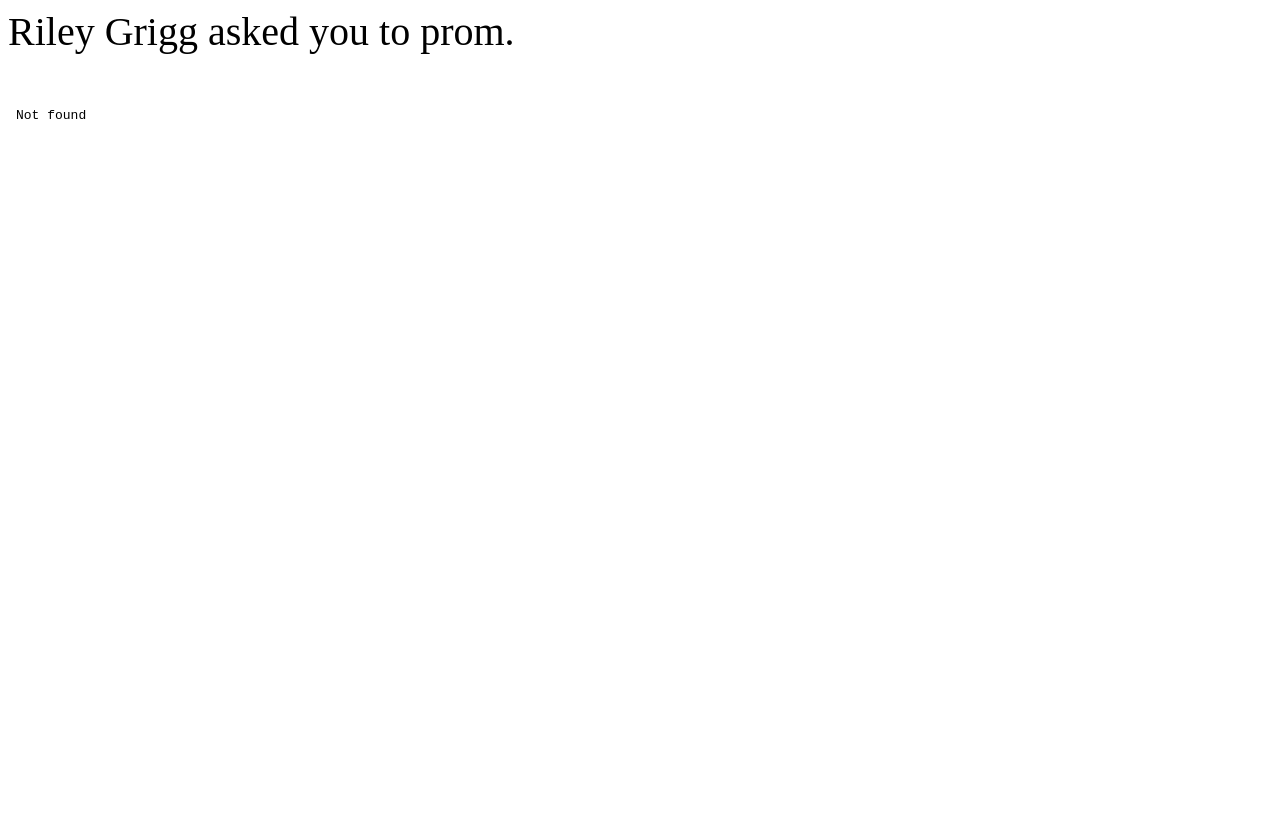
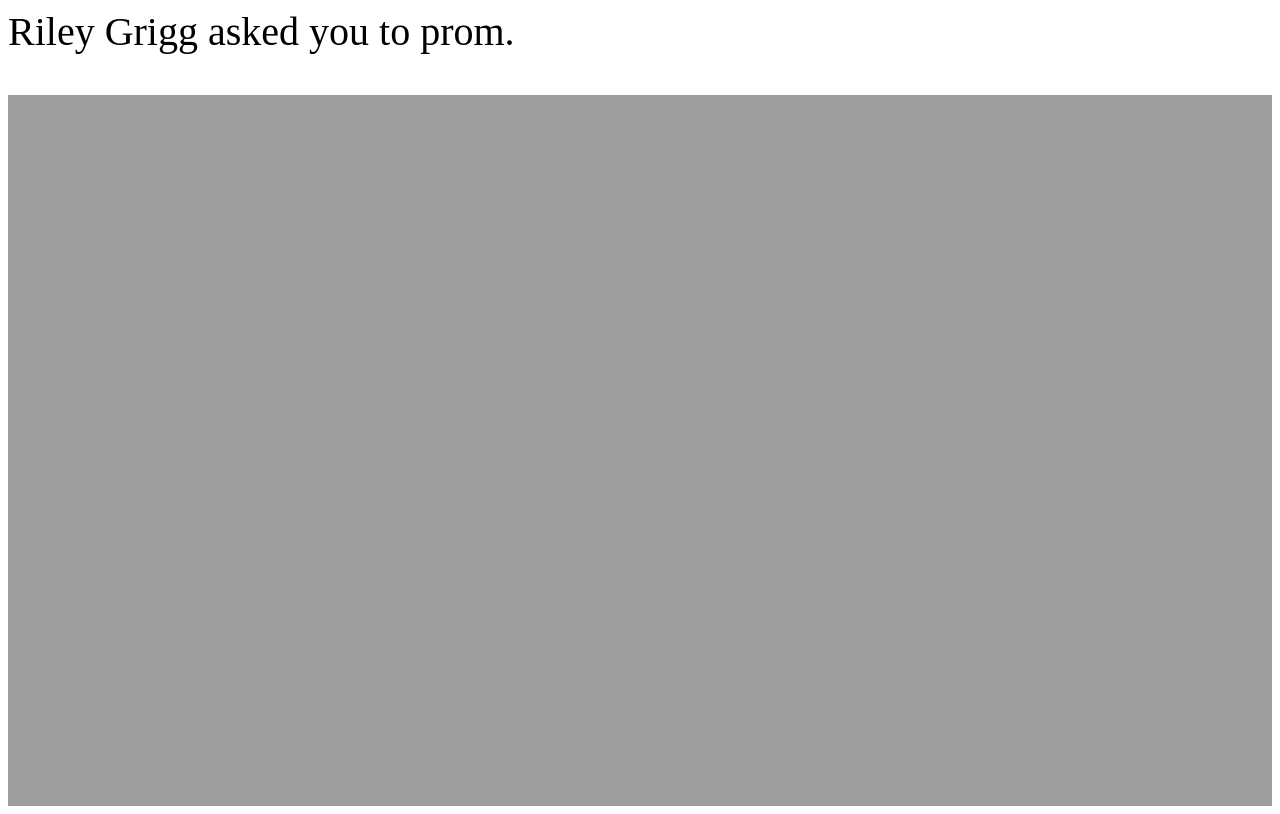
Before and after one commit to Kate-Pinder-Prom/prom, a plain HTML site: page whoaskedkatetoprom.html in a window 1280 px wide. Drawn offline with Linux system fonts and the light colour scheme; the site is published under a folder, as on GitHub Pages, so addresses that start at the root find nothing.

Commit message:
Update whoaskedkatetoprom.html

```diff
--- a/whoaskedkatetoprom.html
+++ b/whoaskedkatetoprom.html
@@ -1,3 +1,3 @@
 <title>Who asked you?</title>
 <p style="font-size:40px">Riley Grigg asked you to prom.</p>
-<style>.embed-container { position: relative; padding-bottom: 56.25%; height: 0; overflow: hidden; max-width: 100%; } .embed-container iframe, .embed-container object, .embed-container embed { position: absolute; top: 0; left: 0; width: 100%; height: 100%; }</style><div class='embed-container'><iframe src='/4C012326-4D64-479A-86DC-E1317B818953.MP4' style='border:0'></iframe></div>
+<style>.embed-container { position: relative; padding-bottom: 56.25%; height: 0; overflow: hidden; max-width: 100%; } .embed-container iframe, .embed-container object, .embed-container embed { position: absolute; top: 0; left: 0; width: 100%; height: 100%; }</style><div class='embed-container'><iframe src='prom/4C012326-4D64-479A-86DC-E1317B818953.MP4' style='border:0'></iframe></div>
```
